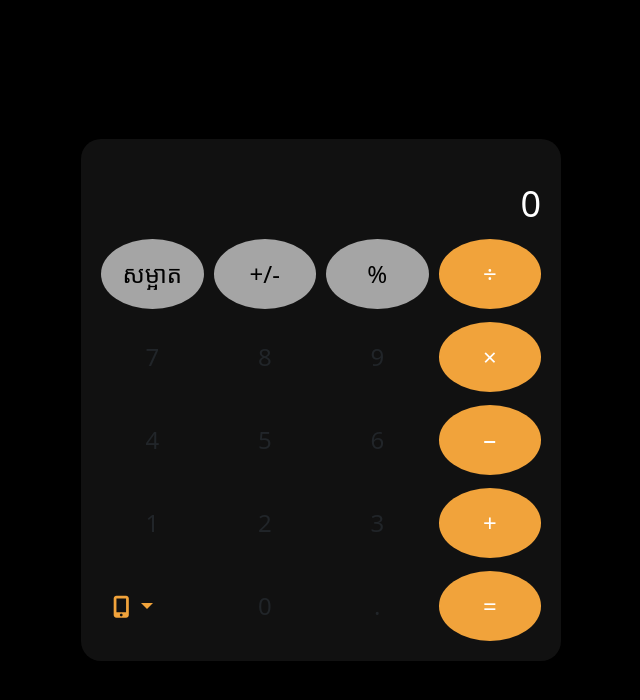
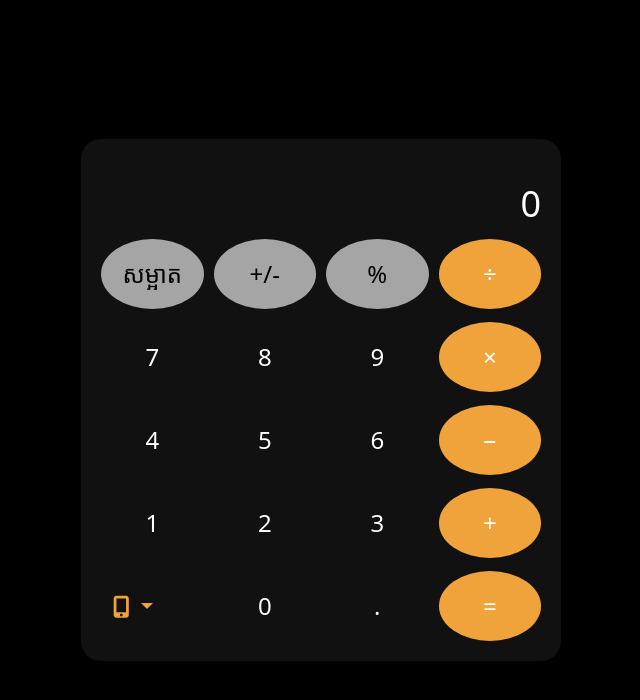
Before and after one commit to sotheajr/calculatorAssignment, a plain HTML site: page index.html in a window 1280 px wide. Shown: the whole page, without its empty margins (319-959 px from the left). Drawn offline with nearby package versions, Linux system fonts and the light colour scheme.

Commit message:
commit fiest

```diff
--- a/cululater.css
+++ b/cululater.css
@@ -37,6 +37,7 @@ body {
   font-size: 24px;
   border-radius: 50%;
   margin-top: 0.2rem;
+  color: #ffff;
 }
 .btn-gray {
   background-color: #a5a5a5;
--- a/cululater.js
+++ b/cululater.js
@@ -33,7 +33,7 @@ function updateDisplay(value) {
     convertCurrency(value);
   }
 }
-
+// មុខងារគណនាលេខ
 function calculate() {
   const prev = parseFloat(previous);
   const curr = parseFloat(current);
@@ -64,7 +64,7 @@ function calculate() {
   $("#operation-hint").text("");
   updateDisplay(current);
 }
-
+// មុខងារប្តូរលុយ
 function convertCurrency(value) {
   const rate = 4000;
   const num = parseFloat(value);
@@ -77,7 +77,7 @@ function convertCurrency(value) {
     $("#converted-currency").val("");
   }
 }
-
+// មុខងារផ្លាស់ប្តូរភាសា
 function updateLanguageUI() {
   const text = langText[language];
   $("#basic-mode").text(text.basic);
```
